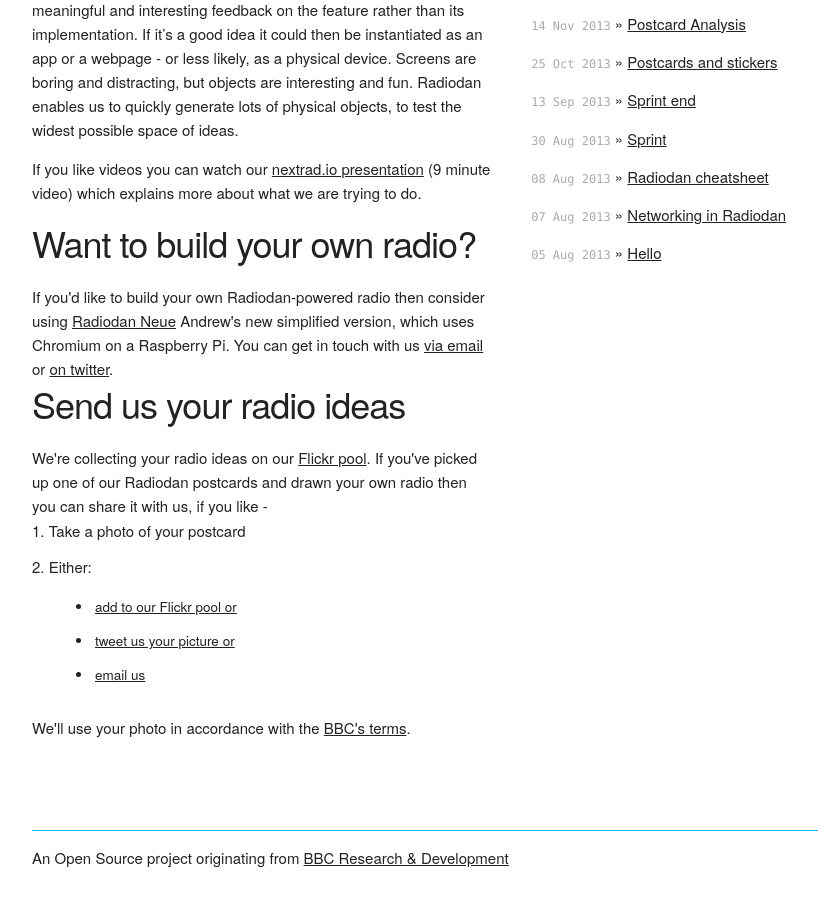
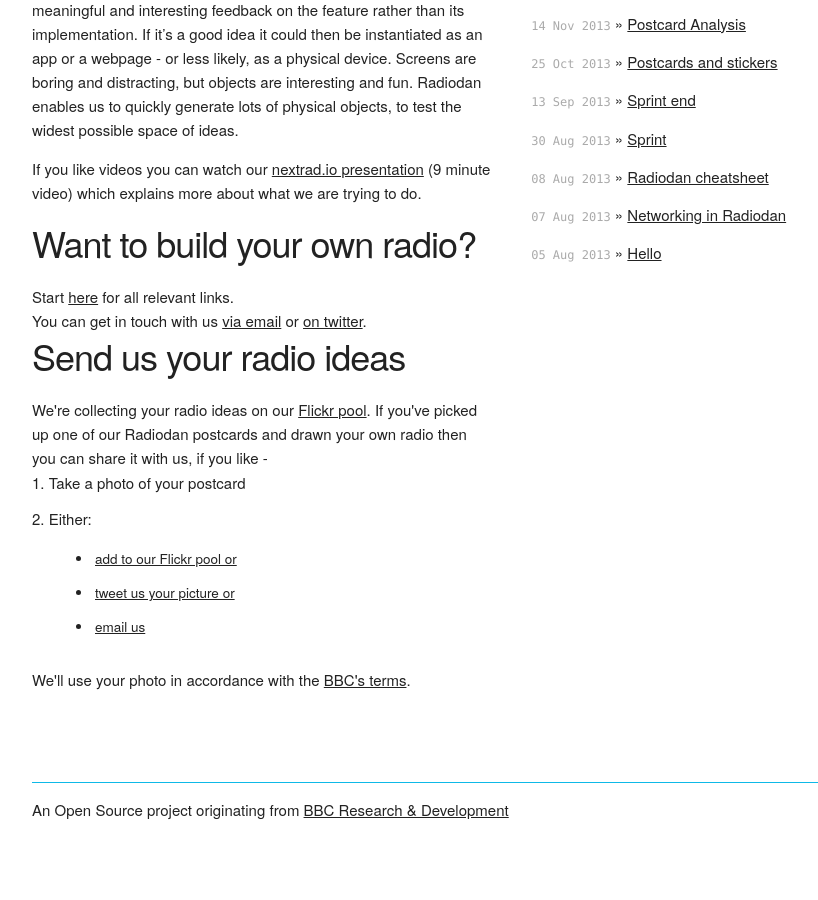
Before and after one commit to radiodan/radiodan.github.io, a Jekyll site: the page built from index.html, in a window 1280 px wide and 900 px high, scrolled down 1163 px. Shown: the whole window, without its empty margins (128-946 px from the left). Built offline with Jekyll 4.4.1, drawn with Linux system fonts in a browser that asks for light colours; comment, search, counter and statistics services are not loaded; after the commit the page ends 2015 px from its top, so only the background shows below that.

Commit message:
Modernise index

```diff
--- a/index.html
+++ b/index.html
@@ -11,10 +11,9 @@ type: home
 
   <h2>Want to build your own radio?</h2>
 
-  If you'd like to build your own Radiodan-powered radio then consider
-using <a href="https://github.com/andrewn/neue-radio">Radiodan Neue</a>
-Andrew's new simplified version, which uses Chromium on a Raspberry Pi.
+Start <a href="https://radio-docs.netlify.com/">here</a> for all relevant links.
 
+<br />
 You can get in touch with us <a
 href="mailto:radiodan@pixelblend.co.uk?subject=Instructions">via
 email</a> or <a href="https://twitter.com/teamradiodan">on twitter</a>.
```
